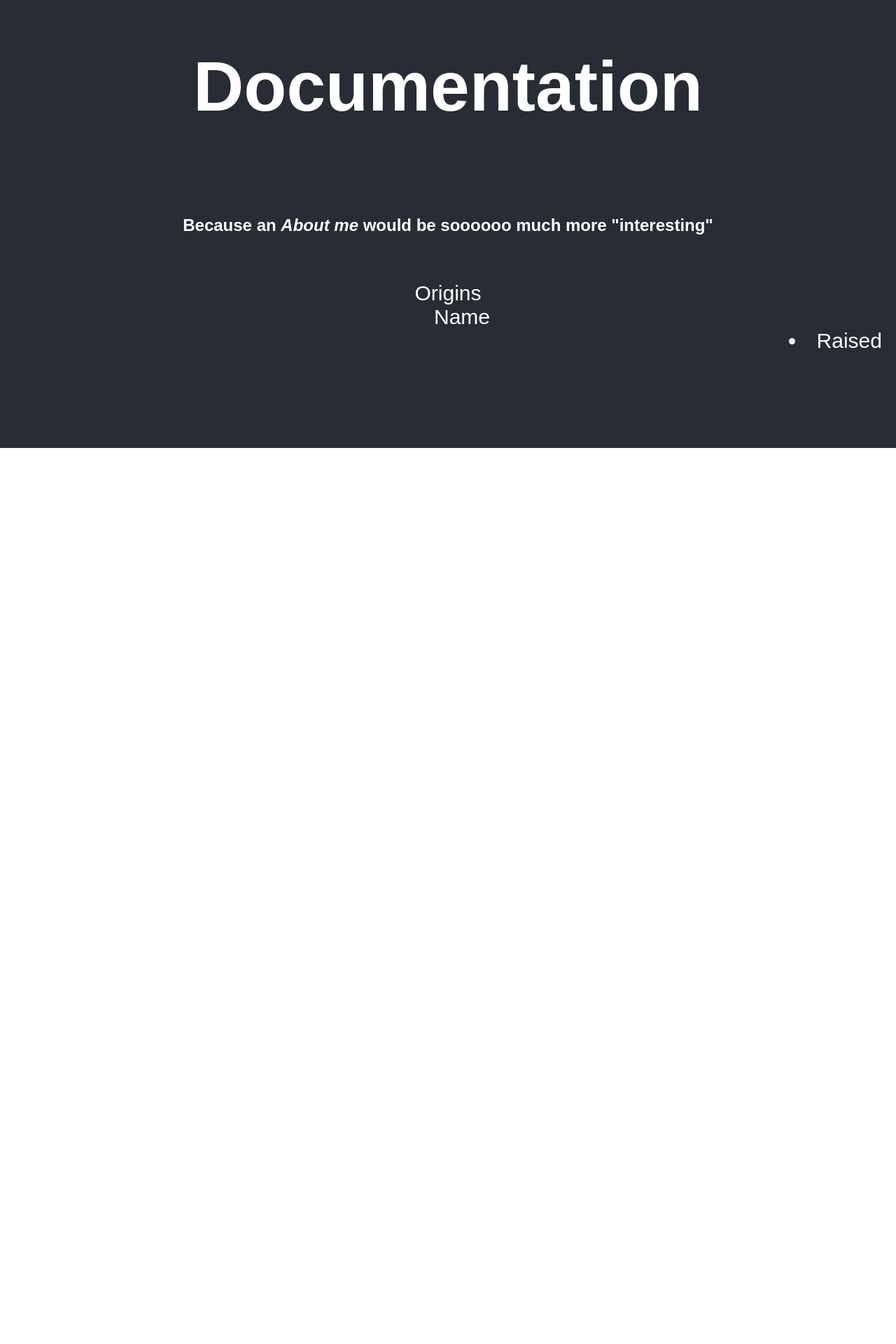
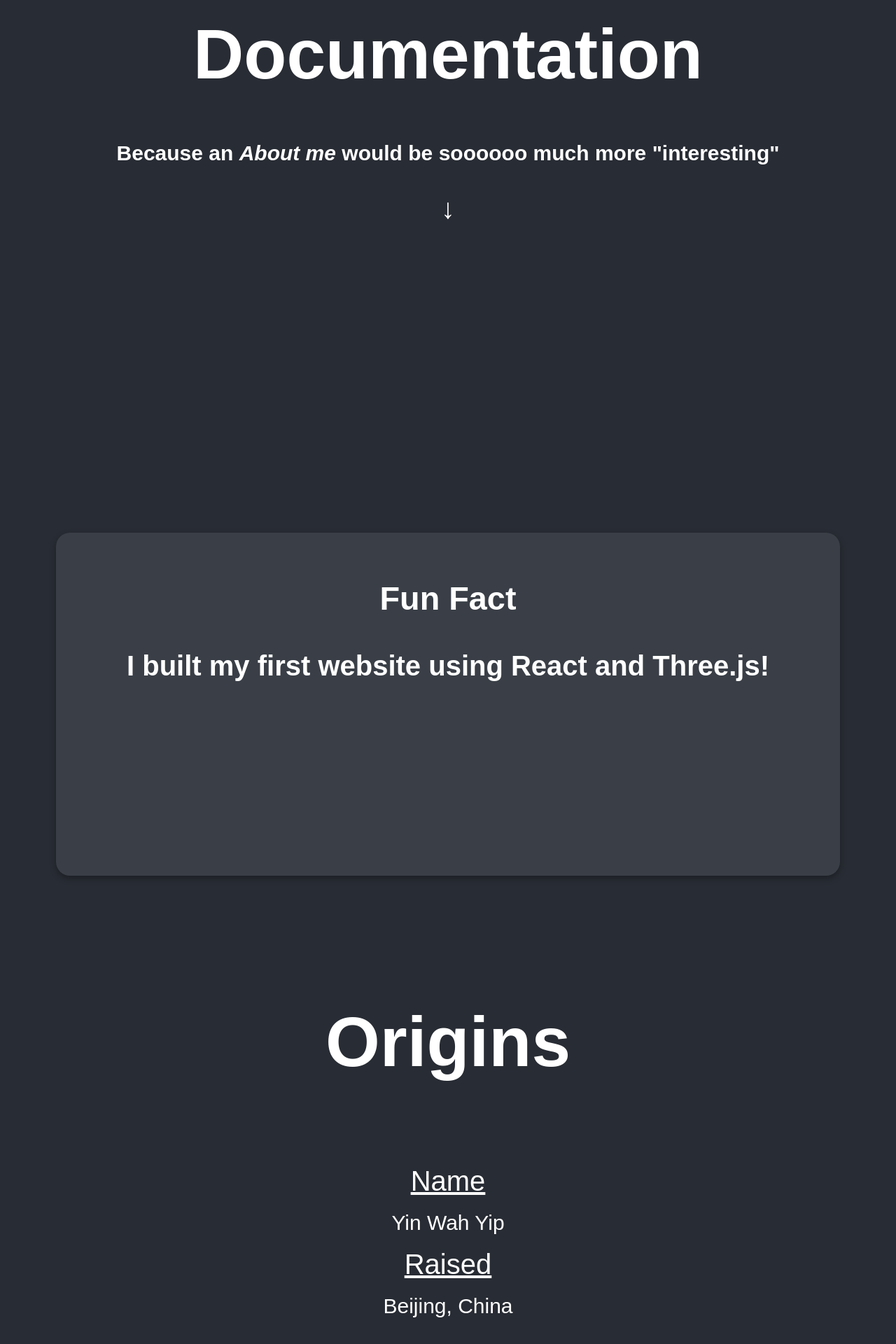
Before and after one commit to YinWahYip/Personal-Website, a React (Create React App) app in the folder personal-website/: page /documentation in a window 1280 px wide. Shown: the part 200-2120 px from the top of the page at 70% size. Before the commit the page ends 840 px from the top, so only its background shows below. Built offline with nearby package versions, Linux system fonts and the light colour scheme.

Commit message:
Doc pages update

```diff
--- a/personal-website/src/Documentation/Documentation.css
+++ b/personal-website/src/Documentation/Documentation.css
@@ -1,38 +1,115 @@
 #doc-page {
     background-color: #282c34;
-    /* 👈 Use the variable here */
     color: white;
-    min-height: 100vh;
-    padding: 20px;
+    min-height: 200vh;
+    /* ✅ doubles scroll height */
+    padding: 40px;
     font-family: sans-serif;
     transition: background-color 0.3s ease;
-    /* 👈 Smooth transition */
 }
 
 
 
-#doc-page h1,
-#doc-page h2 {
+.doc-page h1,
+.doc-page h2 {
     padding-top: 60px;
 }
 
-#doc-page>h1 {
+#doc-page h1 {
     font-size: 100px;
     margin-top: 15%;
 }
 
-#doc-page h2 {}
+#doc-page h2 {
+    font-size: 30px;
+}
 
 
 /* Find a way to center the content. */
 #doc-list dt,
 #doc-list dd {
+    padding-top: 30px;
     text-align: center
 }
+
 
 .doc-list {
     padding-top: 36px;
     font-size: 30px;
     position: relative;
     text-align: center;
+    /* centers inline content */
 }
+
+.doc-list dt {
+    text-decoration: underline;
+    font-size: 40px;
+    margin-bottom: 20px;
+}
+
+.doc-list dd {
+    margin: 10px;
+    margin-top: 20px;
+    margin-bottom: 20px;
+}
+
+
+.scroll-space {
+    height: 50vh;
+    /* creates a full-screen gap below the header */
+}
+
+.scroll-arrow {
+    display: block;
+    font-size: 40px;
+    color: white;
+    text-align: center;
+    margin-top: 40px;
+    animation: bounce 2s infinite;
+    text-decoration: none;
+}
+
+@keyframes bounce {
+
+    0%,
+    20%,
+    50%,
+    80%,
+    100% {
+        transform: translateY(0);
+    }
+
+    40% {
+        transform: translateY(8px);
+    }
+
+    60% {
+        transform: translateY(4px);
+    }
+}
+
+html {
+    scroll-behavior: smooth;
+}
+
+#info-box {
+    scroll-margin-top: 30vh;
+    /* adjust this value to center better */
+}
+
+#info-box {
+    font-size: 40px;
+    font-weight: bold;
+}
+
+.info-box {
+    background-color: #3a3f47;
+    color: white;
+    padding: 20px;
+    border-radius: 20px;
+    box-shadow: 0 4px 10px rgba(0, 0, 0, 0.3);
+    max-width: 90%;
+    margin: 40px auto;
+    text-align: center;
+    min-height: 450px;
+}
--- a/personal-website/src/Documentation/Documentation.js
+++ b/personal-website/src/Documentation/Documentation.js
@@ -5,18 +5,29 @@ function DocPage() {
         <>
             <div id="doc-page">
                 <h1>Documentation</h1>
-                <h2>Because an <i>About me </i>
-                    would be soooooo much more "interesting"</h2>
+                <h2>
+                    Because an <i>About me</i> would be soooooo much more "interesting"
+                </h2>
+                <a href="#info-box" className="scroll-arrow">↓</a>
+                <div className="scroll-space" />
 
-                <dl className='doc-list'>
-                    <dt>Origins</dt>
-                    <dd>Name</dd>
-                    <li>Raised</li>
+                <div id="info-box" className="info-box">
+                    <h3>Fun Fact</h3>
+                    <p>I built my first website using React and Three.js!</p>
+                </div>
 
-                </dl>
+                <section className="origin-section">
+                    <h1>Origins</h1>
+                    <dl className="doc-list">
+                        <dt>Name</dt>
+                        <dd>Yin Wah Yip</dd>
+                        <dt>Raised</dt>
+                        <dd>Beijing, China</dd>
+                    </dl>
+                </section>
+            </div>
 
 
-            </div>
 
 
 
@@ -26,17 +37,6 @@ function DocPage() {
 
 
 }
-window.addEventListener("scroll", () => {
-    const scrollPosition = window.scrollY / (document.body.scrollHeight - window.innerHeight);
 
-    const startColor = { r: 40, g: 44, b: 52 };
-    const endColor = { r: 90, g: 40, b: 120 };
-
-    const r = Math.round(startColor.r + (endColor.r - startColor.r) * scrollPosition);
-    const g = Math.round(startColor.g + (endColor.g - startColor.g) * scrollPosition);
-    const b = Math.round(startColor.b + (endColor.b - startColor.b) * scrollPosition);
-
-    document.documentElement.style.setProperty("--accent-color", `rgb(${r}, ${g}, ${b})`);
-});
 
 export default DocPage;
```
